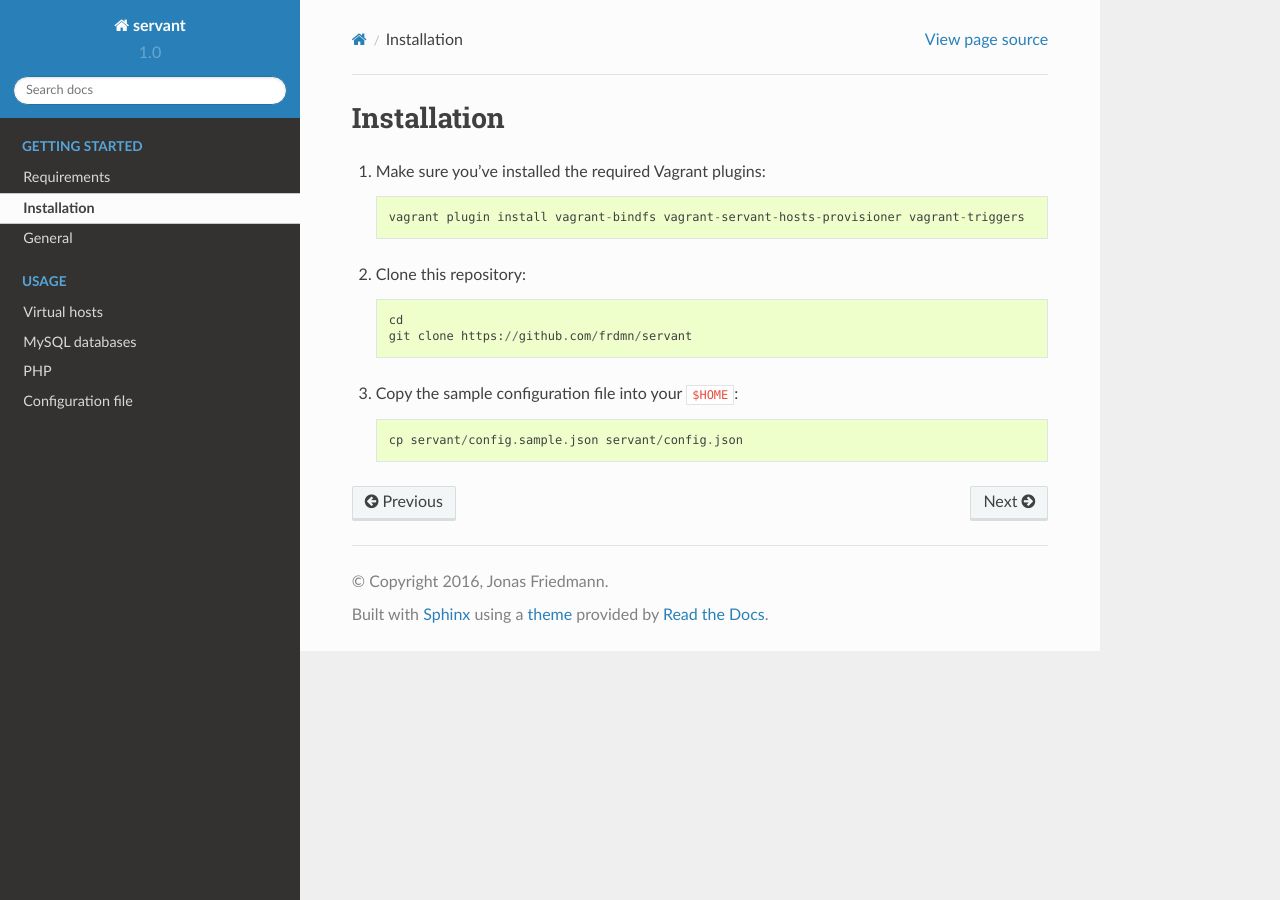
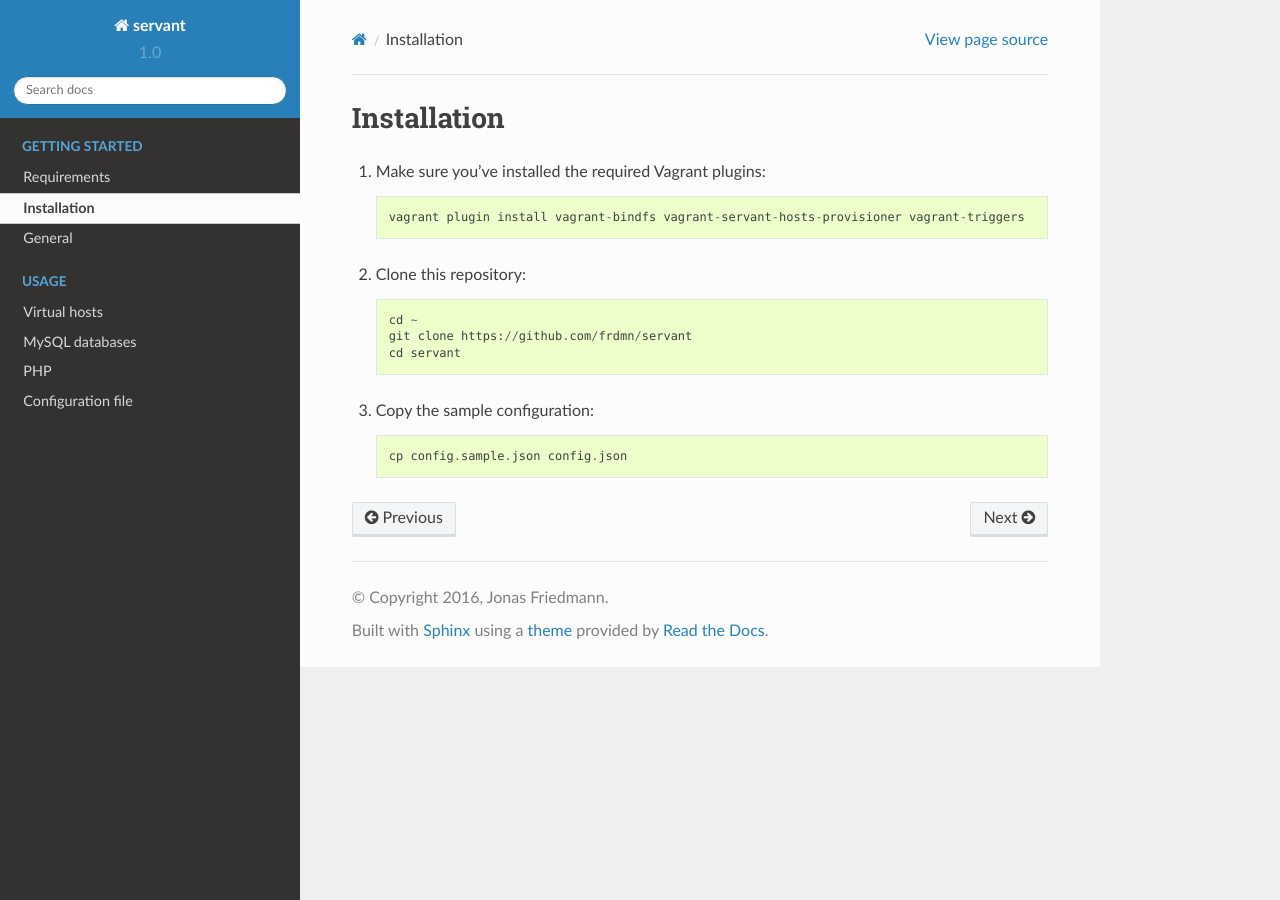
Before and after one commit to frdmn/servant, a Sphinx documentation site: the page built from docs/installation.rst, in a window 1280 px wide. Built offline with Sphinx 7.4.7 and the Read the Docs theme 2.0.0, drawn with Linux system fonts in a browser that asks for light colours.

Commit message:
Update install instructions

```diff
--- a/docs/installation.rst
+++ b/docs/installation.rst
@@ -9,9 +9,10 @@ Installation
 
 2. Clone this repository: ::
 
-    cd
+    cd ~
     git clone https://github.com/frdmn/servant
+    cd servant
 
-3. Copy the sample configuration file into your ``$HOME``: ::
+3. Copy the sample configuration: ::
 
-    cp servant/config.sample.json servant/config.json
+    cp config.sample.json config.json
```
